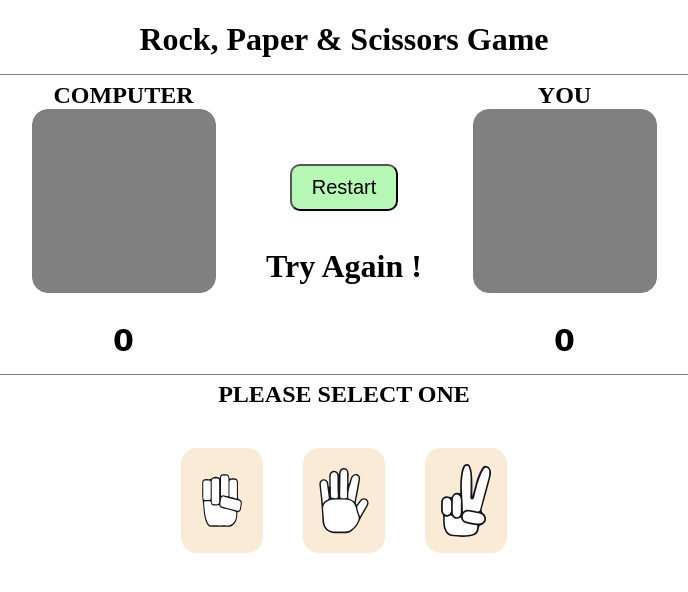
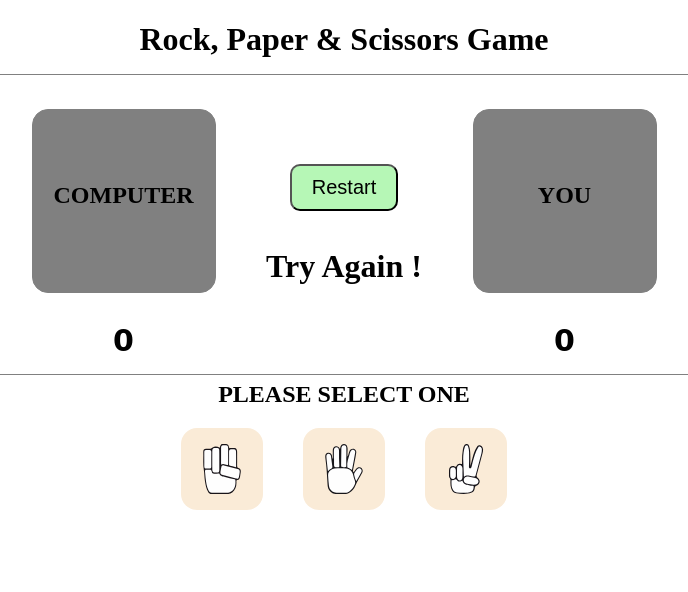
Before and after one commit to elyasyousefi/rock-paper-scissors-game, a plain HTML site: page index.html in a window 1280 px wide. Both pictures are taken after a click on the button "Restart". Shown: the whole page, without its empty margins (296-984 px from the left). Drawn offline with Linux system fonts and the light colour scheme.

Commit message:
size and animation added to some elements

```diff
--- a/script.js
+++ b/script.js
@@ -29,6 +29,8 @@ function selectcomputer() {
 function game() {
   document.getElementById('you_img').style.transform = 'rotateY(0deg)';
   document.getElementById('computer_img').style.transform = 'rotateY(0deg)';
+  document.querySelector (".you >h2").style.transform = "translateY(0px)";
+  document.querySelector(".computer > h2").style.transform = "translateY(0px)";
   if (computer == you) {
     document.getElementById('result').innerHTML = 'DRAW !';
     document.getElementById('result').style = 'color:black';
@@ -54,6 +56,8 @@ function game() {
 function restart() {
   document.getElementById('you_img').style.transform = 'rotateY(90deg)';
   document.getElementById('computer_img').style.transform = 'rotateY(90deg)';
+  document.querySelector (".you >h2").style.transform = "translateY(100px)";
+  document.querySelector(".computer > h2").style.transform = "translateY(100px)";
   document.getElementById('score_you').innerHTML = 0;
   document.getElementById('score_computer').innerHTML = 0;
   document.getElementById('result').innerHTML = 'Try Again !';
--- a/style.css
+++ b/style.css
@@ -32,7 +32,8 @@
   #paper_img,
   #scissors_img {
     width: 50px;
-    margin: 20px;
+    height: 50px;
+    margin:0 20px;
     transition-duration: 300ms;
     background-color: antiquewhite;
     padding: 1rem;
@@ -90,6 +91,7 @@
   }
   .you >h2 , .computer >h2{
     margin-bottom: 0;
+    transition-duration: 500ms;
   }
   .main-img {
     display: flex;
```
